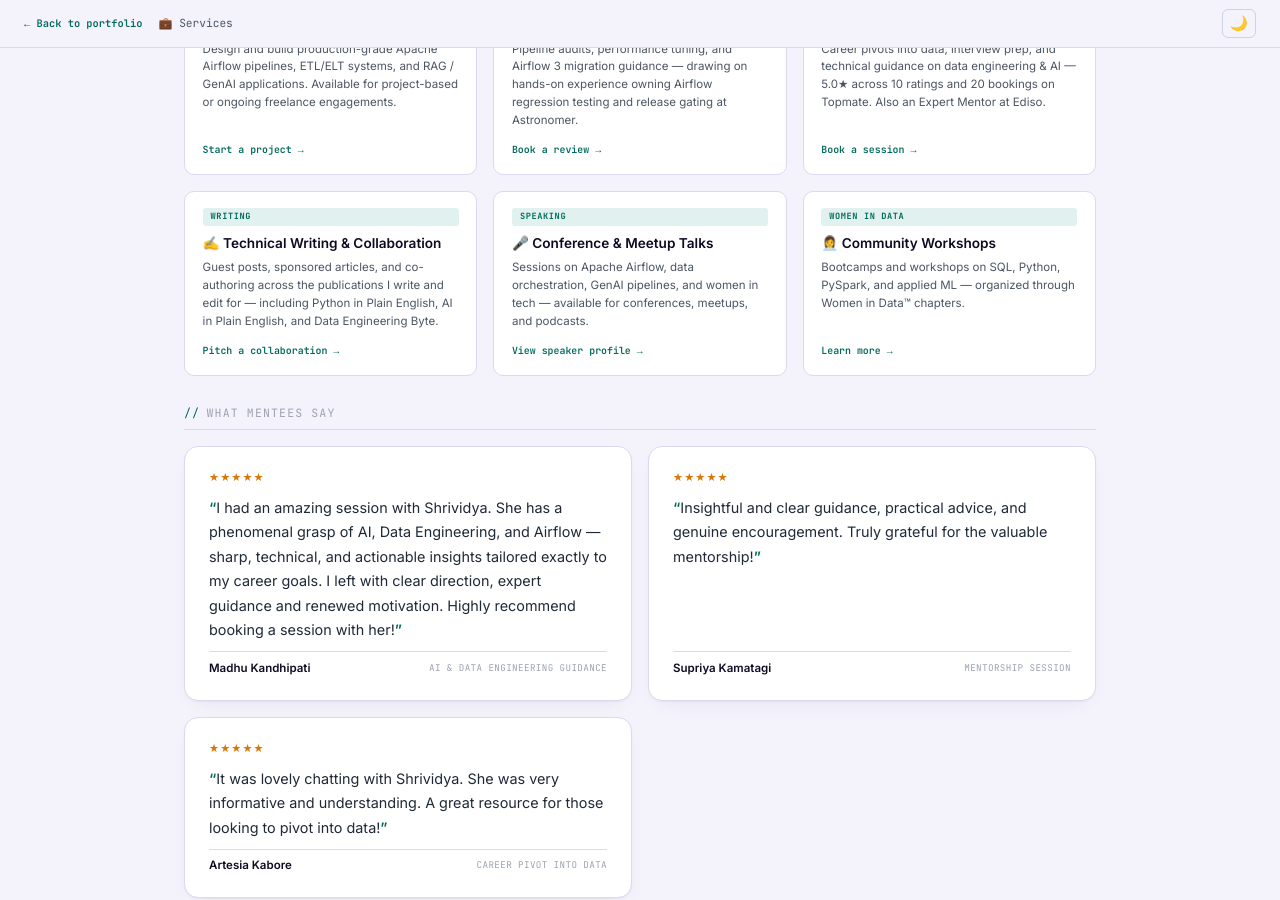
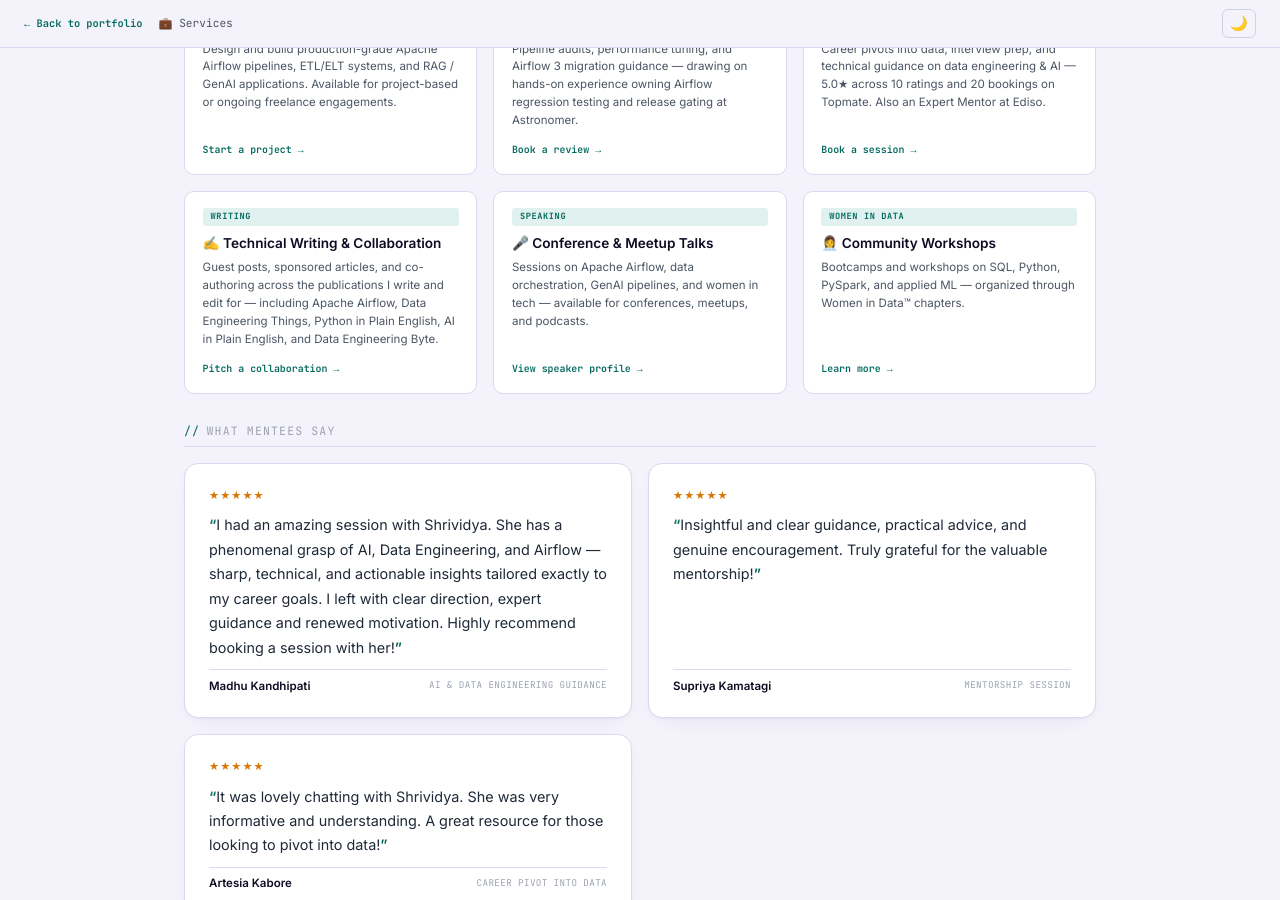
Before and after one commit to Shrividya/shrividya.github.io, a Jekyll site: the page built from services.html, in a window 1280 px wide and 900 px high, scrolled down 512 px. Built offline with Jekyll 4.4.1, drawn with Linux system fonts in a browser that asks for light colours.

Commit message:
Add AI search CTA and writing credits
Add an “Ask AI about me” link to the homepage and recognize Apache Airflow and Data Engineering Things among Shrividya’s writing publications.

```diff
--- a/_layouts/default.html
+++ b/_layouts/default.html
@@ -68,6 +68,7 @@
     <symbol id="i-file" viewBox="0 0 24 24"><path d="M14.5 2H6a2 2 0 0 0-2 2v16a2 2 0 0 0 2 2h12a2 2 0 0 0 2-2V7.5L14.5 2z"/><polyline points="14 2 14 8 20 8"/><line x1="16" x2="8" y1="13" y2="13"/><line x1="16" x2="8" y1="17" y2="17"/><line x1="10" x2="8" y1="9" y2="9"/></symbol>
     <symbol id="i-moon" viewBox="0 0 24 24"><path d="M12 3a6 6 0 0 0 9 9 9 9 0 1 1-9-9Z"/></symbol>
     <symbol id="i-sun" viewBox="0 0 24 24"><circle cx="12" cy="12" r="4"/><path d="M12 2v2M12 20v2M4.93 4.93l1.41 1.41M17.66 17.66l1.41 1.41M2 12h2M20 12h2M6.34 17.66l-1.41 1.41M19.07 4.93l-1.41 1.41"/></symbol>
+    <symbol id="i-sparkles" viewBox="0 0 24 24"><path d="M9.94 15.5A2 2 0 0 0 8.5 14.06l-6.14-1.58a.5.5 0 0 1 0-.96L8.5 9.94A2 2 0 0 0 9.94 8.5l1.58-6.14a.5.5 0 0 1 .96 0L14.06 8.5A2 2 0 0 0 15.5 9.94l6.14 1.58a.5.5 0 0 1 0 .96L15.5 14.06a2 2 0 0 0-1.44 1.44l-1.58 6.14a.5.5 0 0 1-.96 0z"/><path d="M20 3v4M22 5h-4"/></symbol>
     <symbol id="i-zap" viewBox="0 0 24 24"><polygon points="13 2 3 14 12 14 11 22 21 10 12 10 13 2"/></symbol>
     <symbol id="i-pin" viewBox="0 0 24 24"><path d="M20 10c0 6-8 12-8 12s-8-6-8-12a8 8 0 0 1 16 0Z"/><circle cx="12" cy="10" r="3"/></symbol>
     <symbol id="i-briefcase" viewBox="0 0 24 24"><rect width="20" height="14" x="2" y="7" rx="2" ry="2"/><path d="M16 21V5a2 2 0 0 0-2-2h-4a2 2 0 0 0-2 2v16"/></symbol>
--- a/index.html
+++ b/index.html
@@ -348,6 +348,8 @@ description: "Senior AI Data Engineer and Apache Airflow Champion with 10+ years
       <a class="n-cta-primary" href="/services/"><svg class="ic" aria-hidden="true"><use href="#i-briefcase"/></svg> Hire Me</a>
       <a class="n-cta-secondary" href="#ns-projects"><svg class="ic" aria-hidden="true"><use href="#i-folder"/></svg> View Projects</a>
       <a class="n-cta-secondary" href="https://topmate.io/shrividya_hegde" target="_blank" rel="noopener noreferrer"><svg class="ic" aria-hidden="true"><use href="#i-calendar"/></svg> Book a Meeting</a>
+      {% capture ai_query %}Who is {{ site.author.name }}, {{ site.author.title }} and Apache Airflow Champion?{% endcapture %}
+      <a class="n-cta-secondary" href="https://www.google.com/search?udm=50&amp;q={{ ai_query | url_encode }}" target="_blank" rel="noopener noreferrer" title="Ask Google AI Mode about me"><svg class="ic" aria-hidden="true"><use href="#i-sparkles"/></svg> Ask AI about me</a>
     </div>
       </div>
     <div class="n-avatar">
--- a/services.html
+++ b/services.html
@@ -97,7 +97,7 @@ description: "Hire Shrividya Hegde for freelance data and AI engineering, Apache
     <div class="wr-card">
       <span class="wr-tag">Writing</span>
       <div class="wr-title">✍️ Technical Writing &amp; Collaboration</div>
-      <div class="wr-desc">Guest posts, sponsored articles, and co-authoring across the publications I write and edit for — including Python in Plain English, AI in Plain English, and Data Engineering Byte.</div>
+      <div class="wr-desc">Guest posts, sponsored articles, and co-authoring across the publications I write and edit for — including Apache Airflow, Data Engineering Things, Python in Plain English, AI in Plain English, and Data Engineering Byte.</div>
       <a class="wr-link" href="mailto:{{ site.author.email }}?subject=Writing%20collaboration">Pitch a collaboration →</a>
     </div>
     <div class="wr-card">
--- a/writing.html
+++ b/writing.html
@@ -102,9 +102,10 @@ description: "Technical articles by Shrividya Hegde on Apache Airflow, RAG, AI a
       <div class="wr-role-tags">
         <span class="wr-tag">Infinite Impulse</span>
         <span class="wr-tag">Apache Airflow</span>
+        <span class="wr-tag">Data Engineering Things</span>
         <span class="wr-tag">Women Write</span>
         <span class="wr-tag">Code to Deploy</span>
-          <span class="wr-tag">Data Engineering Byte on substack</span>
+        <span class="wr-tag">Data Engineering Byte on substack</span>
       </div>
     </div>
   </div>
```
